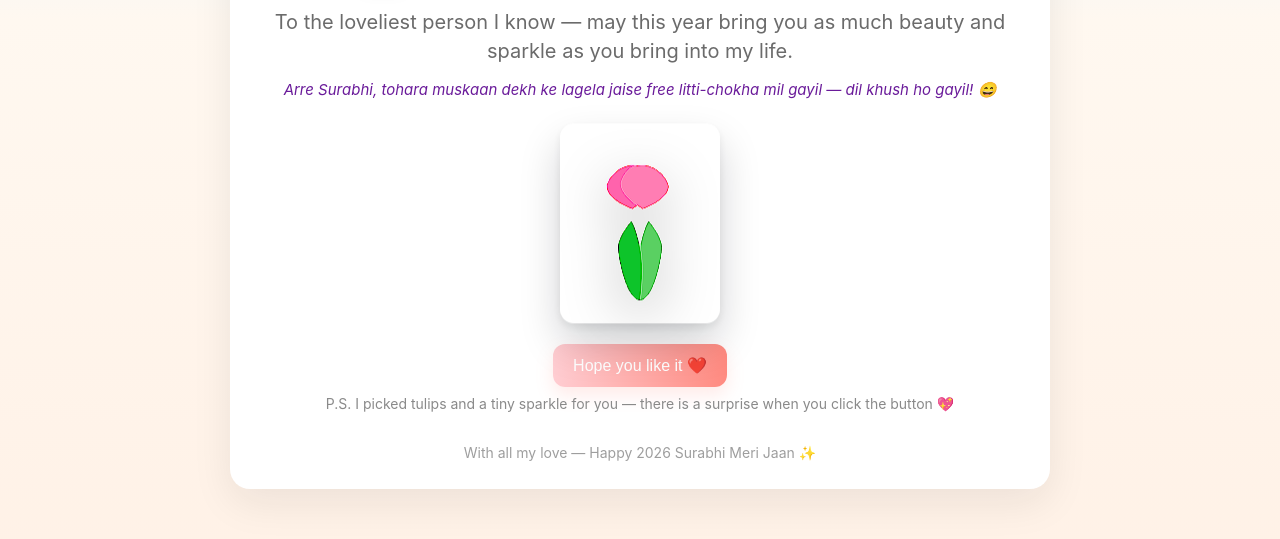
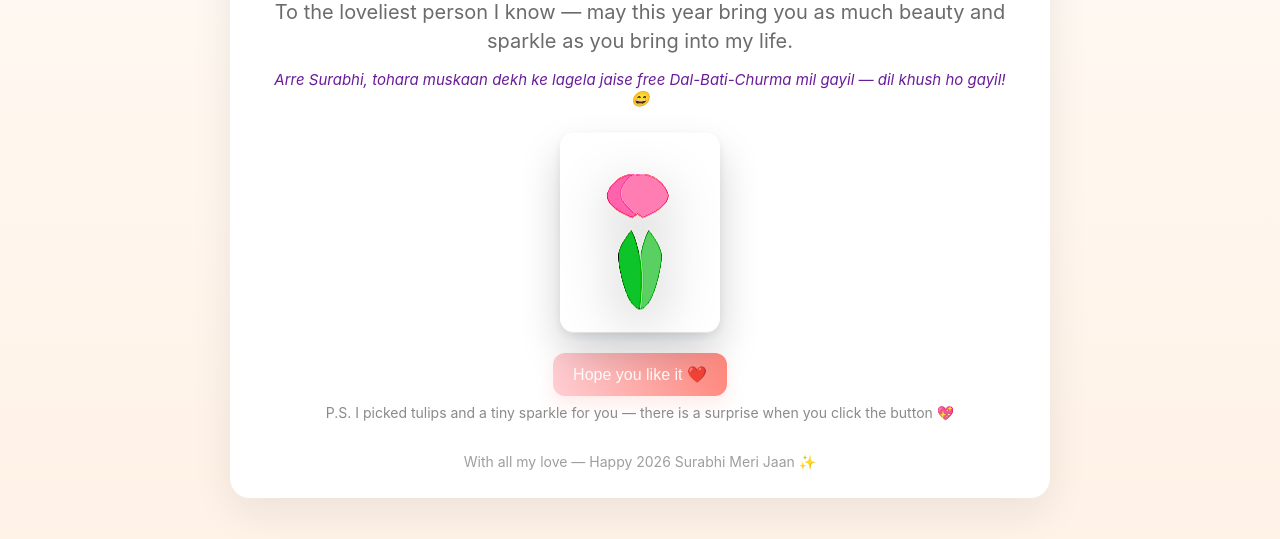
Before and after one commit to Kryptic-KRN/newyear-gift, a plain HTML site: page index.html in a window 1280 px wide. Both pictures are taken after a click on the button "Open a little surprise". Shown: the part 203-742 px from the top of the page. Drawn offline with Linux system fonts and the light colour scheme.

Commit message:
Message Update

```diff
--- a/index.html
+++ b/index.html
@@ -32,7 +32,7 @@
 
     <section class="message">
   <p class="lead">To the loveliest person I know — may this year bring you as much beauty and sparkle as you bring into my life.</p>
-  <p class="bihari">Arre Surabhi, tohara muskaan dekh ke lagela jaise free litti-chokha mil gayil — dil khush ho gayil! 😄</p>
+  <p class="bihari">Arre Surabhi, tohara muskaan dekh ke lagela jaise free Dal-Bati-Churma mil gayil — dil khush ho gayil! 😄</p>
       <div class="row-icons">
   <div class="tulip-big tulip-sticker" aria-hidden>
           <!-- Large tulip inline -->
```
